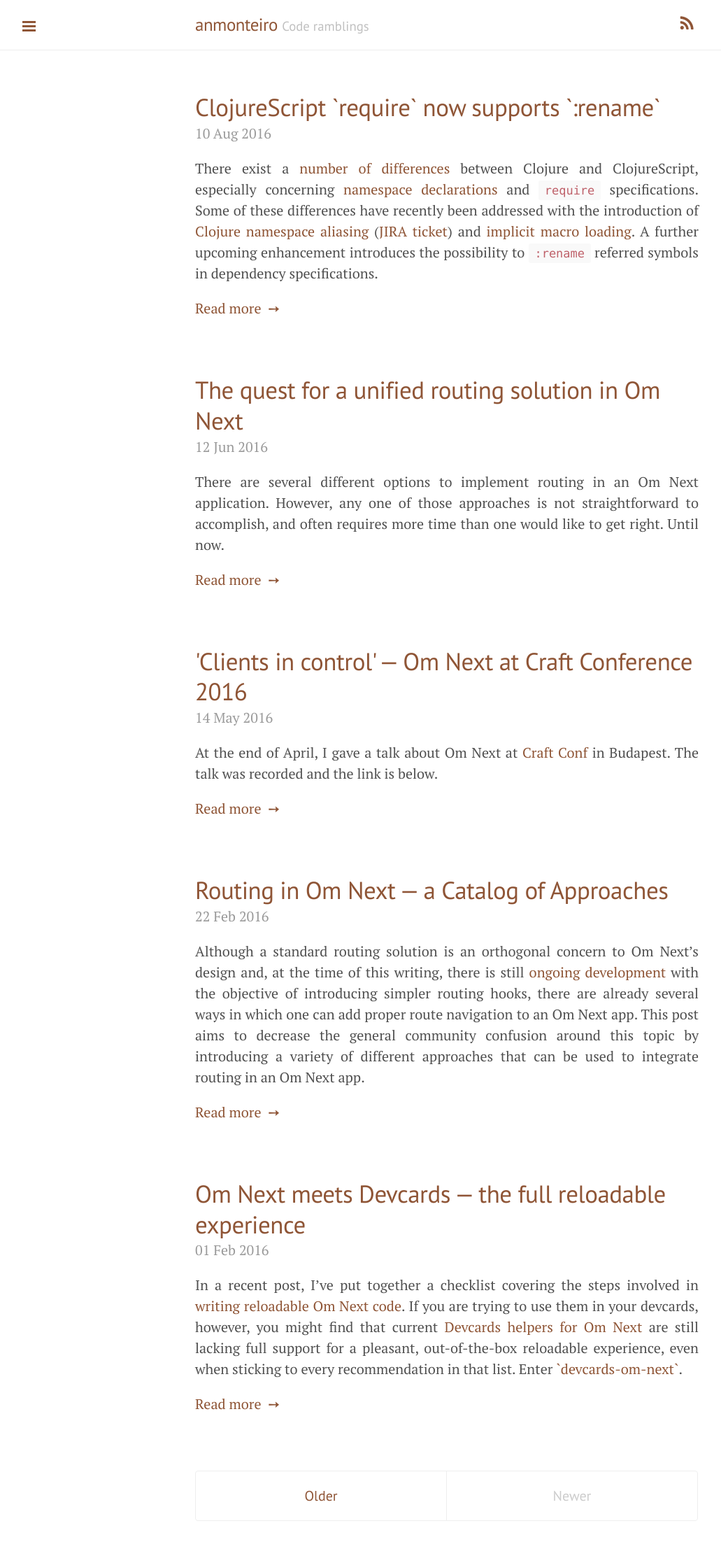
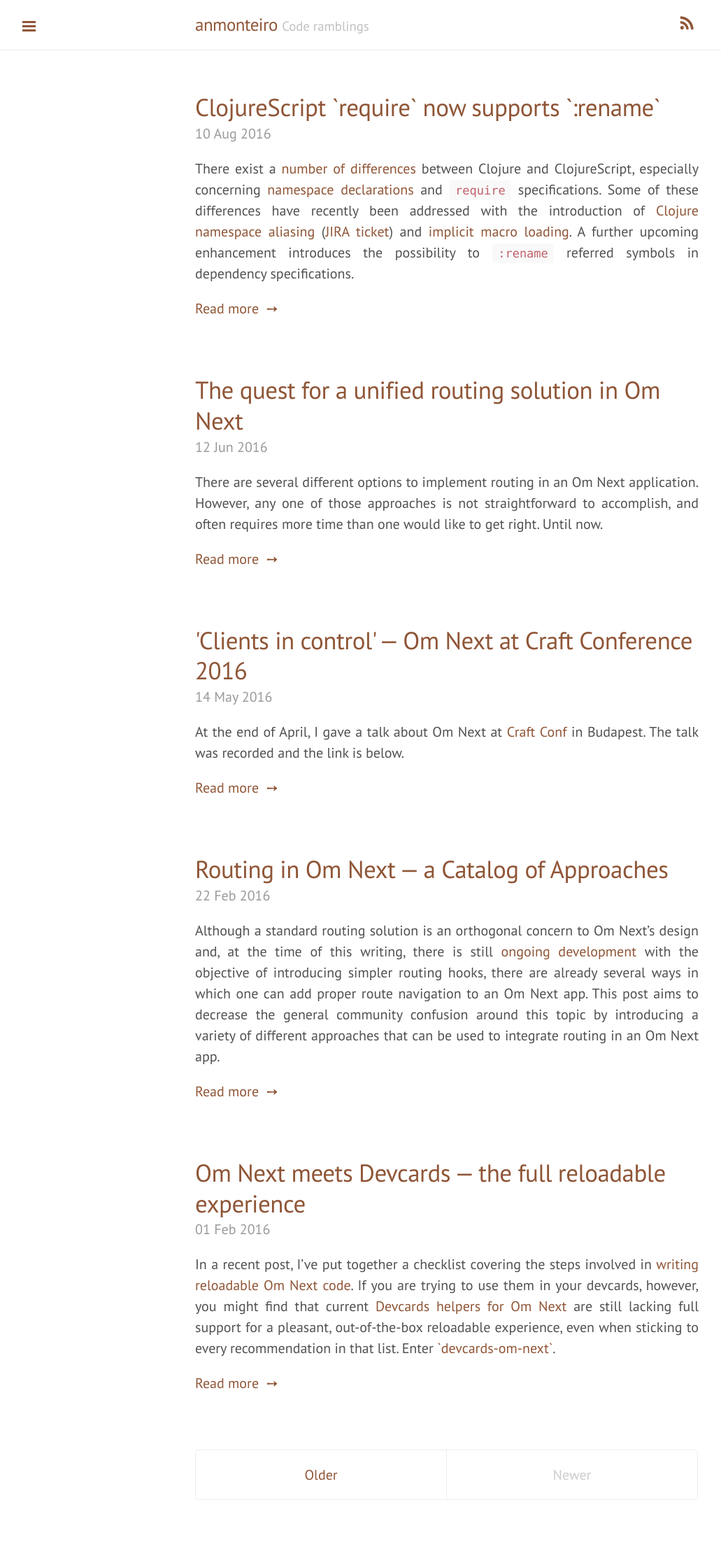
Before and after one commit to anmonteiro/anmonteiro.github.io, a Jekyll site: the page built from index.html, in a window 1280 px wide. Shown: the whole page at 70% size, without its empty margins (1-1032 px from the left). Built offline with Jekyll 4.4.1, drawn with Linux system fonts in a browser that asks for light colours; the list of posts is cut into pages by our own code; after the commit the page ends 2204 px from its top, so only the background shows below that.

Commit message:
use the PT Sans font in post body

```diff
--- a/public/css/lanyon.css
+++ b/public/css/lanyon.css
@@ -41,7 +41,7 @@
 }
 
 html {
-  font-family: "PT Serif", Georgia, "Times New Roman", serif;
+  font-family: "PT Sans", Georgia, "Times New Roman", serif;
 }
 
 h1, h2, h3, h4, h5, h6 {
```
